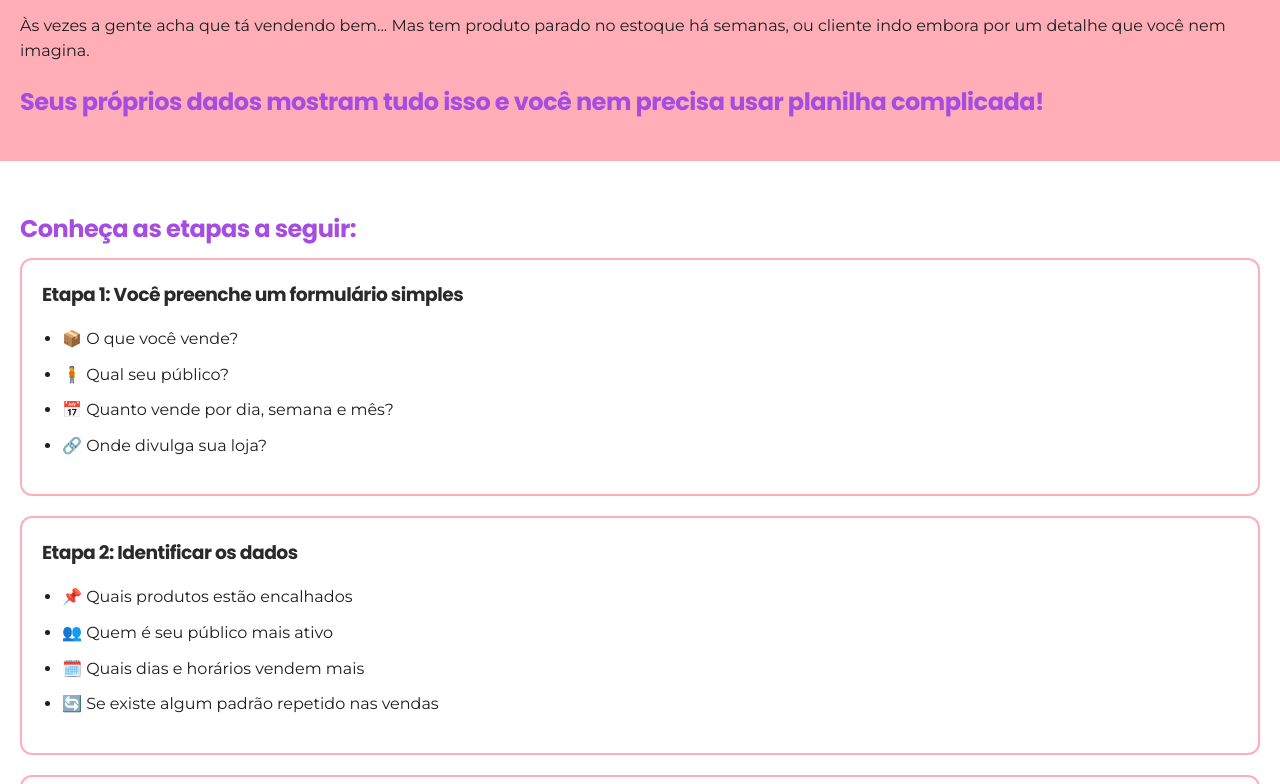
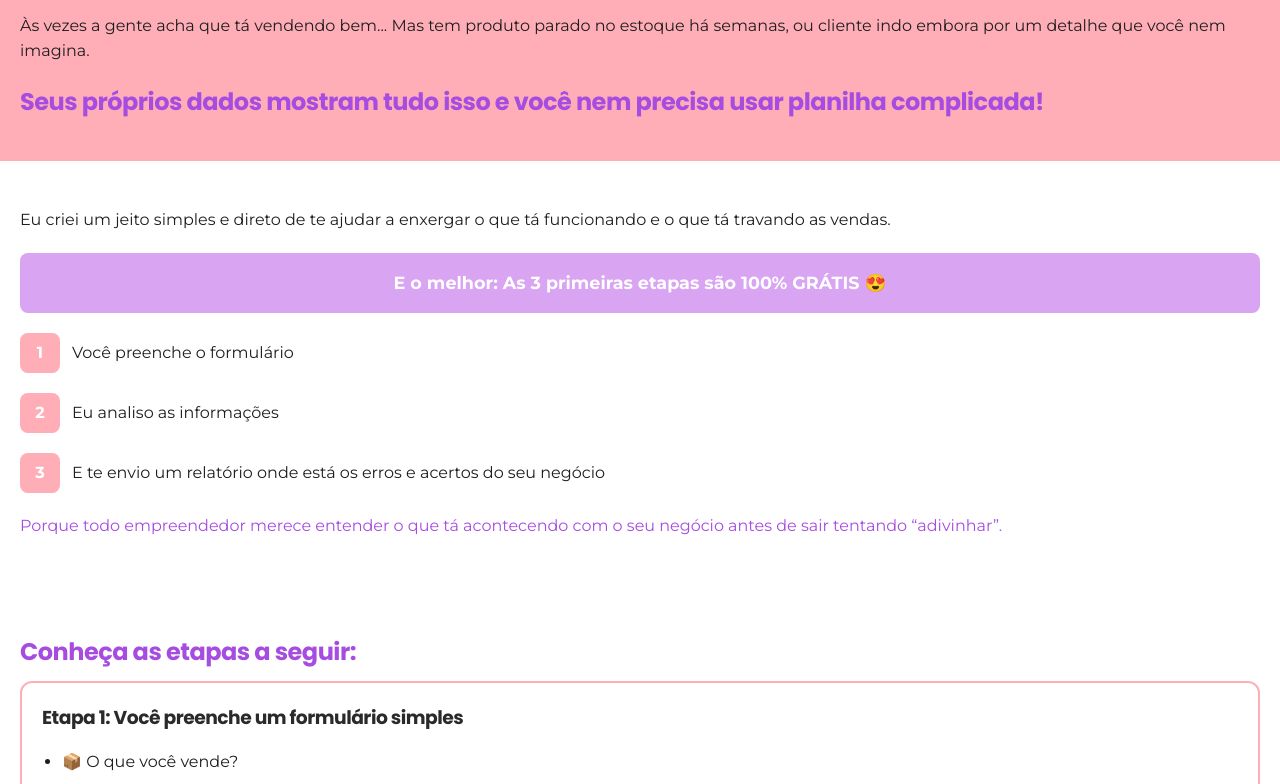
Before and after one commit to Gisele-Alencar/business-analysis, a plain HTML site: page index.html in a window 1280 px wide. Shown: the part 531-1315 px from the top of the page. Drawn offline with Linux system fonts and the light colour scheme.

Commit message:
Update index.html

```diff
--- a/index.html
+++ b/index.html
@@ -215,7 +215,31 @@
     <p>Às vezes a gente acha que tá vendendo bem... Mas tem produto parado no estoque há semanas, ou cliente indo embora por um detalhe que você nem imagina.</p>
     <h2 class="highlight-purple">Seus próprios dados mostram tudo isso e você nem precisa usar planilha complicada!</h2>
   </section>
+<section class="section">
+  <p>Eu criei um jeito simples e direto de te ajudar a enxergar o que tá funcionando e o que tá travando as vendas.</p>
+  <div style="background-color: #d9a4f2; color: #fff; padding: 16px; border-radius: 8px; margin: 20px 0; font-weight: bold; font-size: 1.1rem; text-align: center;">
+    E o melhor: As 3 primeiras etapas são 100% GRÁTIS 😍
+  </div>
 
+  <div style="display: flex; flex-direction: column; gap: 20px;">
+    <div style="display: flex; align-items: center;">
+      <div style="background-color: #ffaeb8; color: #fff; font-weight: bold; border-radius: 8px; width: 40px; height: 40px; display: flex; justify-content: center; align-items: center; margin-right: 12px;">1</div>
+      <div>Você preenche o formulário</div>
+    </div>
+    <div style="display: flex; align-items: center;">
+      <div style="background-color: #ffaeb8; color: #fff; font-weight: bold; border-radius: 8px; width: 40px; height: 40px; display: flex; justify-content: center; align-items: center; margin-right: 12px;">2</div>
+      <div>Eu analiso as informações</div>
+    </div>
+    <div style="display: flex; align-items: center;">
+      <div style="background-color: #ffaeb8; color: #fff; font-weight: bold; border-radius: 8px; width: 40px; height: 40px; display: flex; justify-content: center; align-items: center; margin-right: 12px;">3</div>
+      <div>E te envio um relatório onde está os erros e acertos do seu negócio</div>
+    </div>
+  </div>
+
+  <p style="margin-top: 20px; color: #a64ce1;">
+    Porque todo empreendedor merece entender o que tá acontecendo com o seu negócio antes de sair tentando “adivinhar”.
+  </p>
+</section>
   <section class="section">
     <h2 class="highlight-purple">Conheça as etapas a seguir:</h2>
 
```
